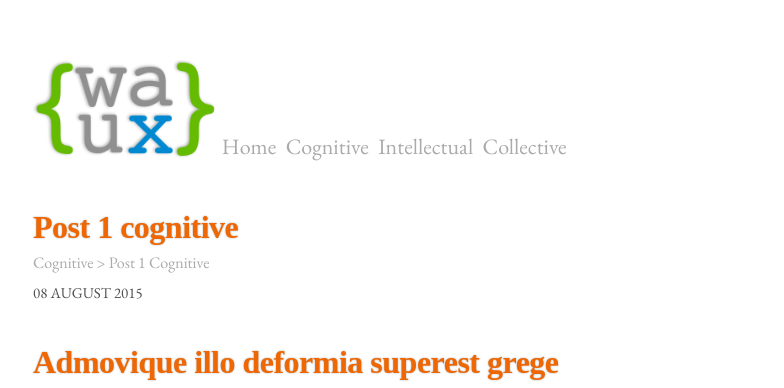
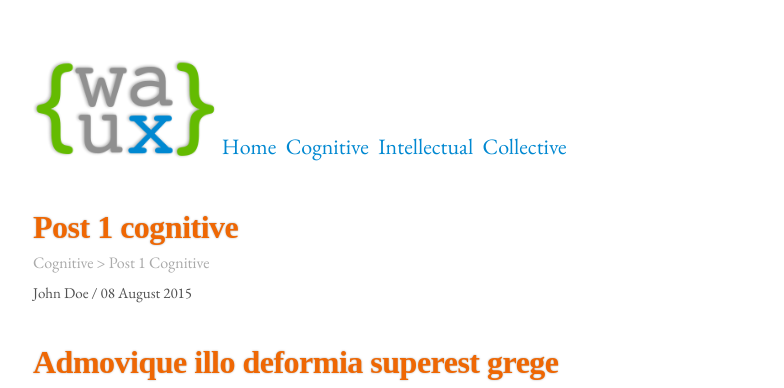
Before and after one commit to kirqe/waux, a Jekyll site: the page built from _posts/cognitive/2015-08-08-cognitive-jekyll.md, in a window 1280 px wide. Shown: the top 388 px of the page, without its empty margins (247-1031 px from the left). Built offline with Jekyll 4.4.1, drawn with Linux system fonts in a browser that asks for light colours; some web fonts are replaced; comment, search, counter and statistics services are not loaded; grey boxes are pictures that could not be loaded.

Commit message:
auth and edits

```diff
--- a/_layouts/post.html
+++ b/_layouts/post.html
@@ -10,7 +10,7 @@ layout: default
     <span class="bc-title">{{ page.category }} > {{ page.title }}</span>
   </div>
   <div class="post-date">
-    <time>{{ page.date | date: "%m %B %Y" }}</time>
+    {{ page.author }} / <time>{{ page.date | date: "%m %B %Y" }}</time>
   </div>
   {{ content }}
   <div class="comments">
--- a/_posts/cognitive/2015-08-08-cognitive-jekyll.md
+++ b/_posts/cognitive/2015-08-08-cognitive-jekyll.md
@@ -1,5 +1,6 @@
 ---
 title: Post 1 cognitive
+author: John Doe
 category: cognitive
 ---
 
--- a/index.html
+++ b/index.html
@@ -12,7 +12,7 @@ layout: default
       <a href="{{ site.baseurl }}{{ post.url }}">{{ post.title }}</a>
     </h1>
     <span class="list-post-date">
-      <time>{{ post.date | date: "%m %B %Y" }}</time>
+      {{ post.author }} / <time>{{ post.date | date: "%m %B %Y" }}</time>
     </span>
     <div class="post-excerpt">
       {% if post.content contains '<!--more-->' %}
--- a/style.scss
+++ b/style.scss
@@ -11,11 +11,12 @@ html,
 body {
   margin: 0;
   padding: 0;
-    font-family: 'EB Garamond', serif;
+  font-family: 'EB Garamond', serif;
 }
 
 html {
-  font-family: "Source Sans Pro", "Helvetica Neue", Helvetica, Arial, sans-serif;
+  // font-family: "Source Sans Pro", "Helvetica Neue", Helvetica, Arial, sans-serif;
+  font-family: 'EB Garamond', serif;
   font-size: 18px;
   font-weight: 300;
   line-height: 1.6;
@@ -321,9 +322,10 @@ tbody tr:nth-child(odd) th {
     display: inline-block;
     margin-bottom: 1.3rem;
     font-size: 1.1rem;
+    font-family: 'EB Garamond', serif;
 
     a {
-      color: #aaa;
+      color: #0088D1;
       font-weight: 300;
       // text-transform: lowercase;
       -webkit-transition: all .2s ease;
@@ -357,7 +359,6 @@ tbody tr:nth-child(odd) th {
   &-date {
     margin-bottom: 2rem;
     font-size: .75rem;
-    text-transform: uppercase;
   }
 }
 
```
Also changed, not shown: _posts/collective/2015-08-08-collective-jekyll.md (+1 -0 lines), _posts/intellectual/2015-08-08-intellectual-jekyll.md (+1 -0 lines).
